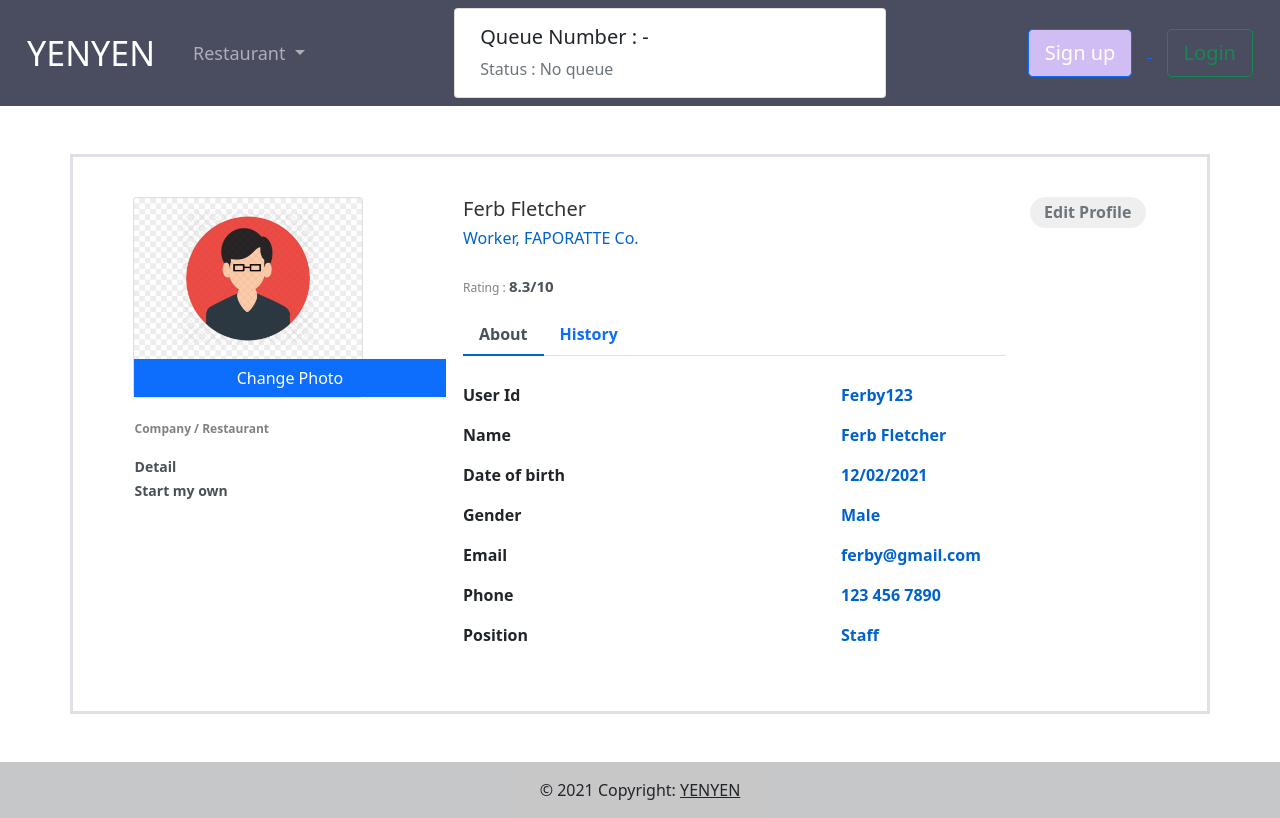
After one commit to pete13232/DBProject, a Django app: page /workerprofile in a window 1280 px wide. The commit adds this page. Run offline with Django 3.2, Linux system fonts and the light colour scheme; some libraries are stand-ins or nearby versions.

Commit message:
Start my own company / restaurant

```diff
--- a/myproject/templates/app/base.html
+++ b/myproject/templates/app/base.html
@@ -8,7 +8,7 @@
     <meta name="viewport" content="width=device-width, initial-scale=1.0">
 
     {% comment %} Boostrap {% endcomment %}
-    <link href="{% static 'css/profile.css' %}" rel="stylesheet">
+    <link href="{% static 'css/profile.css' %}" rel="stylesheet" >
     <link href="https://cdn.jsdelivr.net/npm/bootstrap@5.0.0-beta3/dist/css/bootstrap.min.css" rel="stylesheet"
         integrity="sha384-eOJMYsd53ii+scO/bJGFsiCZc+5NDVN2yr8+0RDqr0Ql0h+rP48ckxlpbzKgwra6" crossorigin="anonymous">
     <link href="{% static 'css/style.css' %}" rel="stylesheet" type="text/css">
--- /dev/null
+++ b/myproject/templates/app/modalStartBusiness.html
@@ -0,0 +1,149 @@
+ {% load static %}
+ <!-- Modal -->
+ <div class="modal fade" id="business" tabindex="-1" aria-labelledby="exampleModalLabel" aria-hidden="true">
+     <div class="modal-dialog modal-lg">
+         <div class="modal-content">
+             <div class="modal-header border-0 align-self-start">
+                 <h5 class="modal-title" id="exampleModalLabel"></h5>
+                 <button type="button" class="btn-close" data-bs-dismiss="modal" aria-label="Close"></button>
+             </div>
+             <div class="modal-body">
+                 <h1>Edit Profile</h1>
+                 <div class="card p-3 " style="">
+                     <ul class="nav nav-tabs" id="myTab" role="tablist">
+                         <li class="nav-item" role="presentation">
+                             <a class="nav-link active" id="restaurant-tab" data-bs-toggle="tab"
+                                 data-bs-target="#restaurant" href="#restaurant" role="tab" aria-controls="restaurant"
+                                 aria-selected="true">Restaurant</a>
+                         </li>
+                         <li class="nav-item" role="presentation">
+                             <a class="nav-link" id="company-tab" data-bs-toggle="tab" data-bs-target="#company"
+                                 href="#company" role="tab" aria-controls="company" aria-selected="false">Company</a>
+                         </li>
+                     </ul>
+                     <form class="mt-3 ms-2">
+                         <div class="tab-content profile-tab" id="myTabContent">
+                             <div class="tab-pane fade show active pb-5" id="restaurant" role="tabpanel"
+                                 aria-labelledby="restaurant-tab">
+                                 <div class="form-row d-flex pb-2">
+                                     <div class="col-md-6" style="padding-right : 20px">
+                                         <label>Restaurant Name</label>
+                                         <input type="text" class="form-control" placeholder="restaurant name">
+                                     </div>
+                                     <div class="col-md-6">
+                                         <label>Address</label>
+                                         <input type="text" class="form-control" placeholder="address">
+                                     </div>
+                                 </div>
+                                 <div class="form-row d-flex pb-2">
+                                     <div class="col-md-6" style="padding-right : 20px">
+                                         <label>subDistrict</label>
+                                         <input type="text" class="form-control" placeholder="sub-district">
+                                     </div>
+                                     <div class="col-md-6">
+                                         <label>District</label>
+                                         <input type="text" class="form-control" placeholder="district">
+                                     </div>
+                                 </div>
+                                 <div class="form-row d-flex pb-2">
+                                     <div class="col-md-6" style="padding-right : 20px">
+                                         <label>Province</label>
+                                         <input type="text" class="form-control" placeholder="province">
+                                     </div>
+                                     <div class="col-md-6">
+                                         <label>Postal Code</label>
+                                         <input type="text" class="form-control" placeholder="postal code">
+                                     </div>
+                                 </div>
+                                 <div class="form-row d-flex pb-2">
+                                     <div class="col-md-6" style="padding-right : 20px">
+                                         <label>Email</label>
+                                         <input type="email" class="form-control" placeholder="e-mail">
+                                     </div>
+                                     <div class="col-md-6">
+                                         <label>Tel.</label>
+                                         <input type="tel" class="form-control" placeholder="xxx-xxxxxxx">
+                                     </div>
+                                 </div>
+                                 <div class="form-row d-flex pb-2">
+                                     <div class="col-md-6">
+                                         <label>Category</label>
+                                         <select class="form-select" aria-label="Default select example"
+                                             style="width:50%">
+                                             <option value="" disabled selected hidden></option>
+                                             <option value="Fast Food">Fast Food</option>
+                                             <option value="Buffet">Buffet</option>
+                                             <option value="Dessert">Dessert</option>
+                                         </select>
+                                     </div>
+                                     <div class="col-md-6">
+                                         <label>Logo</label>
+                                         <div class=mt-1>
+                                             <label for="files" class="btn btn-primary btn-sm rounded-0">Choose
+                                                 file</label>
+                                             <input id="files" style="visibility:hidden; height:0" type="file">
+                                         </div>
+                                     </div>
+                                 </div>
+                             </div>
+                             <div class="tab-pane fade " id="company" role="tabpanel" aria-labelledby="company-tab">
+                                 <div class="form-row d-flex">
+                                     <div class="col-md-6" style="padding-right : 20px">
+                                         <label>Company Name</label>
+                                         <input type="text" class="form-control" placeholder="company name">
+                                     </div>
+                                     <div class="col-md-6">
+                                         <label>Address</label>
+                                         <input type="text" class="form-control" placeholder="address">
+                                     </div>
+                                 </div>
+                                 <div class="form-row d-flex pb-2">
+                                     <div class="col-md-6" style="padding-right : 20px">
+                                         <label>subDistrict</label>
+                                         <input type="text" class="form-control" placeholder="sub-district">
+                                     </div>
+                                     <div class="col-md-6">
+                                         <label>District</label>
+                                         <input type="text" class="form-control" placeholder="district">
+                                     </div>
+                                 </div>
+                                 <div class="form-row d-flex pb-2">
+                                     <div class="col-md-6" style="padding-right : 20px">
+                                         <label>Province</label>
+                                         <input type="text" class="form-control" placeholder="province">
+                                     </div>
+                                     <div class="col-md-6">
+                                         <label>Postal Code</label>
+                                         <input type="text" class="form-control" placeholder="postal code">
+                                     </div>
+                                 </div>
+                                 <div class="form-row d-flex pb-2">
+                                     <div class="col-md-6" style="padding-right : 20px">
+                                         <label>Email</label>
+                                         <input type="email" class="form-control" placeholder="e-mail">
+                                     </div>
+                                     <div class="col-md-6">
+                                         <label>Tel.</label>
+                                         <input type="tel" class="form-control" placeholder="xxx-xxxxxxx">
+                                     </div>
+                                 </div>
+                                 <div class="form-row d-flex justify-content-end pb-2">
+                                     <div class="col-md-6">
+                                         <label>Logo</label>
+                                         <div class=mt-1>
+                                             <label for="files" class="btn btn-primary btn-sm rounded-0">Choose file</label>
+                                             <input id="files" style="visibility:hidden; height:0" type="file">
+                                         </div>
+                                     </div>
+                                 </div>
+                             </div>
+                         </div>
+                     </form>
+                 </div>
+             </div>
+             <div class="modal-footer">
+                 <input type="submit" value="Submit" class="btn btn-primary" data-bs-dismiss="modal">
+             </div>
+         </div>
+     </div>
+ </div>
--- a/myproject/templates/app/workerProfile.html
+++ b/myproject/templates/app/workerProfile.html
@@ -15,9 +15,9 @@
         <div class="row">
             <div class="col-md">
                 <div class="profile-work">
-                    <p>Company / Store</p>
+                    <p>Company / Restaurant</p>
                     <a href="">Detail</a><br />
-                    <a href="">Start my own</a><br />
+                    <a href="{% static 'app/modalBusiness.html' %}" data-bs-toggle="modal" data-bs-target="#business">Start my own</a><br />
                 </div>
             </div>
         </div>
@@ -196,5 +196,6 @@
 </div>
 
 
-{% include 'app/modal_editProfile.html' %}
+{% include 'app/modalStartBusiness.html' %}
+{% include 'app/modalEditProfile.html' %}
 {% endblock content %}
```
Also changed, not shown: myproject/static/css/profile.css (line endings or trailing spaces), myproject/static/images/Ferb_2yGMyYA.png (added).
